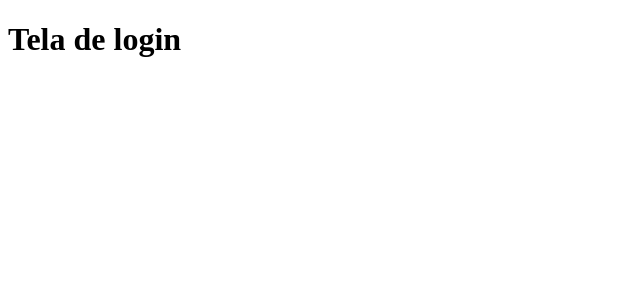
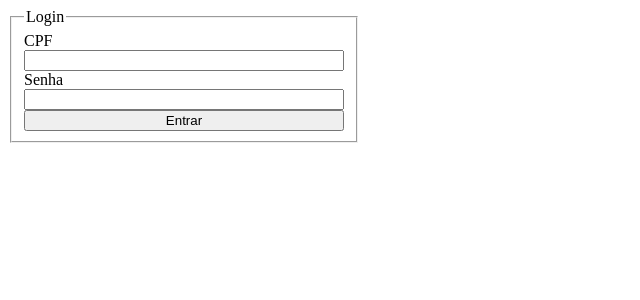
Before and after one commit to kishidads/locker, a PHP site: page /view/aluno/login.php in a window 1280 px wide. Shown: the top 300 px of the page, without its empty margins (0-640 px from the left). Run offline with PHP 8.4, Linux system fonts and the light colour scheme.

Commit message:
Implementação inicial de autenticação.

```diff
--- a/view/aluno/cadastro.php
+++ b/view/aluno/cadastro.php
@@ -42,10 +42,10 @@
             <input type="text" name="telefone" id="telefone" required>
 
             <label for="rm">RM</label>
-            <input type="text" name="rm" id="rm" required>
+            <input type="number" name="rm" id="rm" required>
 
             <label for="email">E-mail</label>
-            <input type="text" name="email" id="email" required>
+            <input type="email" name="email" id="email" required>
 
             <label for="cpf">CPF</label>
             <input type="text" name="cpf" id="cpf" required>
--- a/view/aluno/login.php
+++ b/view/aluno/login.php
@@ -6,10 +6,41 @@
     <meta name="viewport" content="width=device-width, initial-scale=1.0">
     <title>Login</title>
     <style>
+        fieldset {
+            width: 20rem
+        }
+
+        form {
+            display: flex;
+            flex-direction: column
+        }
+
+        input::-webkit-outer-spin-button,
+        input::-webkit-inner-spin-button {
+            -webkit-appearance: none;
+            margin: 0;
+        }
+
+        input[type='number'] {
+            -moz-appearance:textfield;
+        }
 
     </style>
 </head>
 <body>
-    <h1>Tela de login</h1>
+    <fieldset>
+        <legend>Login</legend>
+        <form action="../../controller/AuthenticationController.php" method="POST">
+
+            <label for="cpf">CPF</label>
+            <input type="text" name="cpf" id="cpf" required>
+
+            <label for="senha">Senha</label>
+            <input type="password" name="senha" id="senha" required>
+
+            <button type="submit" name="entrar">Entrar</button>
+
+        </form>
+    </fieldset>
 </body>
 </html>
```
Also changed, not shown: controller/AlunoController.php (+4 -3 lines), controller/AuthenticationController.php (added, +41 -0 lines), model/Authentication.php (added, +60 -0 lines), session.php (added, +9 -0 lines), view/aluno/meu-cadastro.php (+12 -0 lines), view/armarios.php (+12 -0 lines), model/Filter.php (renamed from controller/Filter.php).
